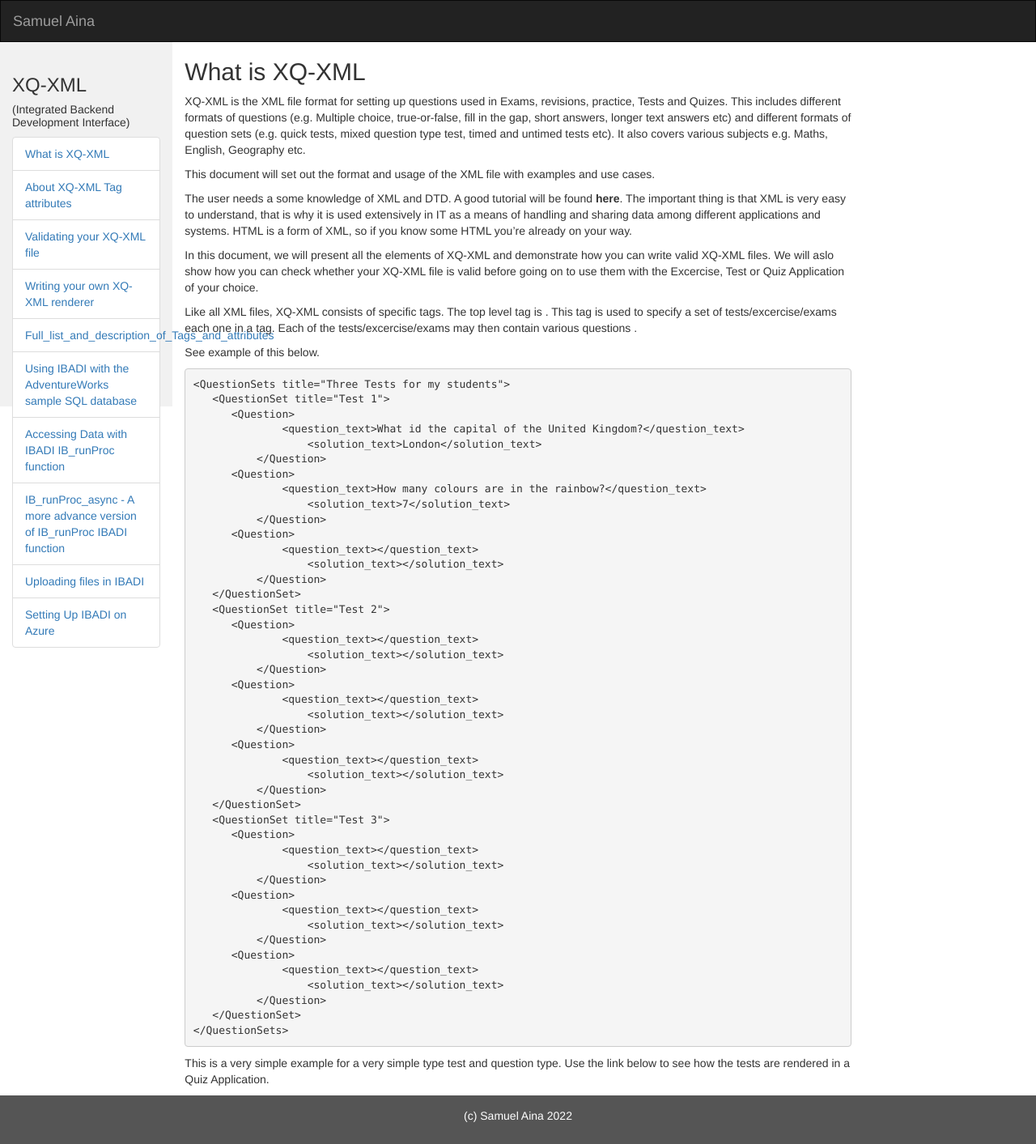
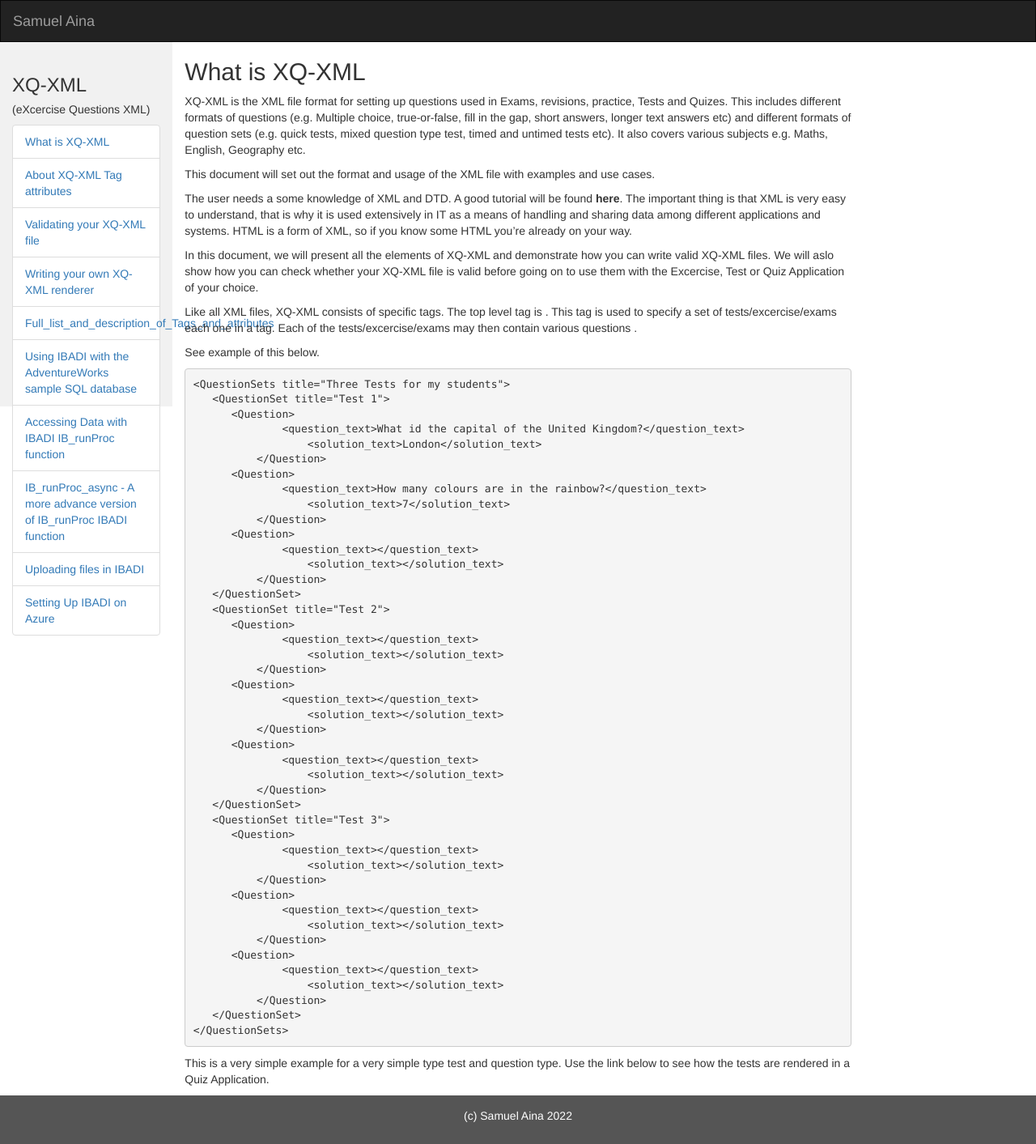
Before and after one commit to SamuelAina/XQ-XML-DOCS, a Jekyll site: the page built from docs/index.md, in a window 1280 px wide. Shown: the whole page at 81% size. Built offline with Jekyll 4.4.1, drawn with Linux system fonts in a browser that asks for light colours; our own code applies the rules of GitHub Pages for plain Markdown files.

Commit message:
Minor change ro default.html

```diff
--- a/docs/_layouts/default.html
+++ b/docs/_layouts/default.html
@@ -95,7 +95,7 @@ docs:
   <div class="row content">
     <div class="col-sm-2 sidenav">
 <h3>{{ layout.docs_list_title }}</h3>
-<h5>(Integrated Backend Development Interface)</h5>
+<h5>(eXcercise Questions XML)</h5>
 <ul class="list-group">
    {% for item in layout.docs %}
       <li class="list-group-item"><a href="{{ item.url }}">{{ item.title }}</a></li>
```
